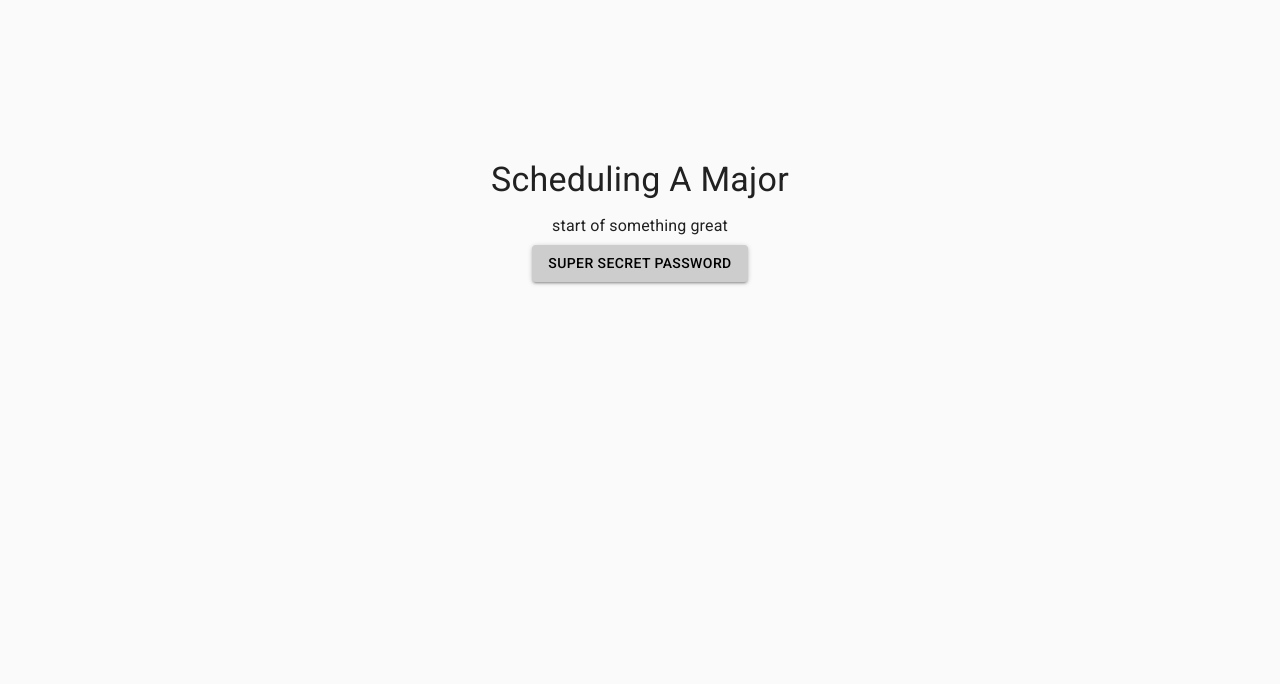
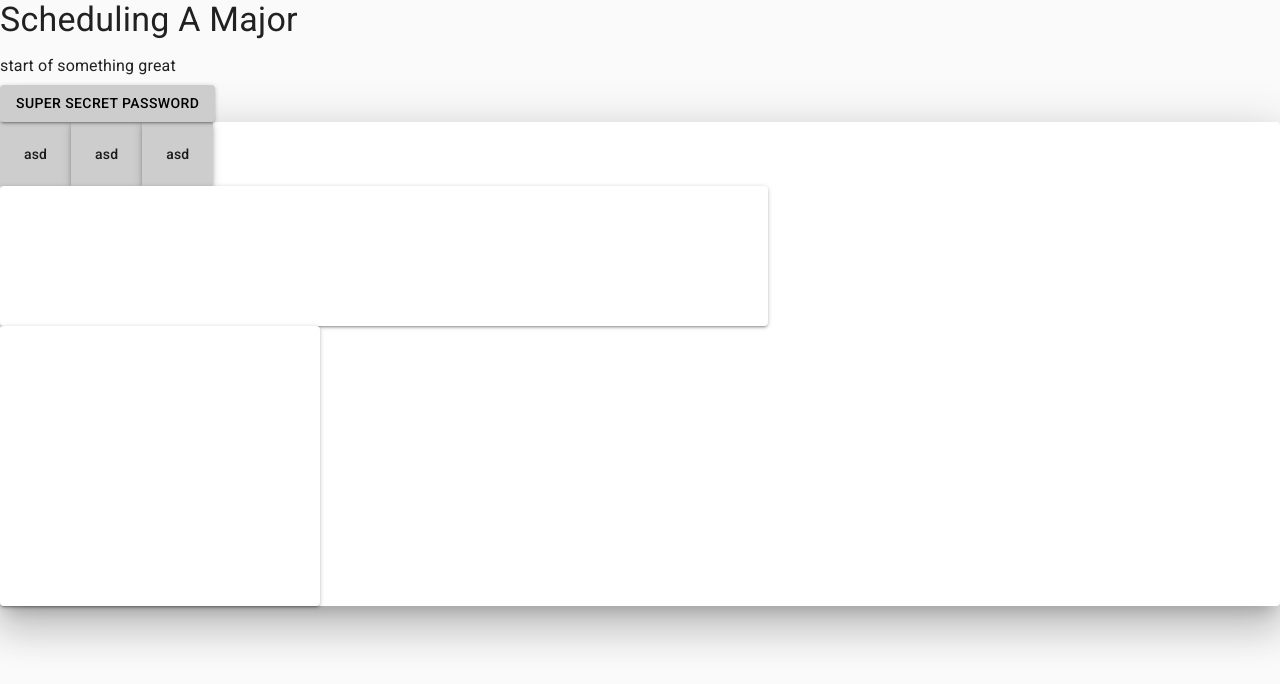
Before and after one commit to JosephMart/howdy-scheduler-436, a React (Create React App) app: page / in a window 1280 px wide. Shown: the top 684 px of the page. Built offline with nearby package versions, Linux system fonts and the light colour scheme.

Commit message:
progress on layout of scheduler

```diff
--- a/src/components/scheduler/bar.jsx
+++ b/src/components/scheduler/bar.jsx
@@ -0,0 +1,29 @@
+import React from 'react';
+import PropTypes from 'prop-types';
+import { withStyles } from '@material-ui/core/styles';
+import AppBar from '@material-ui/core/AppBar';
+import Toolbar from '@material-ui/core/Toolbar';
+
+const styles = theme => ({
+  root: {
+    width: '100%',
+  }
+});
+
+function Bar({ classes, children }) {
+  return (
+    <div className={classes.root}>
+      <AppBar position="static" color="secondary">
+        <Toolbar className={classes.test}>
+          {children}
+        </Toolbar>
+      </AppBar>
+    </div>
+  );
+}
+
+Bar.propTypes = {
+  classes: PropTypes.object.isRequired,
+};
+
+export default withStyles(styles)(Bar);
--- a/src/components/scheduler/index.jsx
+++ b/src/components/scheduler/index.jsx
@@ -0,0 +1 @@
+export { default } from './scheduler'
--- /dev/null
+++ b/src/components/scheduler/labelscrollcol.jsx
@@ -0,0 +1,27 @@
+import React from 'react'
+import * as PropTypes from 'prop-types'
+import { Typography, withStyles } from '@material-ui/core'
+import withRoot from '../../withRoot'
+import Bar from './bar'
+
+const styles = theme => {
+
+}
+
+function LabelScrollCol({ classes }) {
+  return (
+    <div>
+      <Bar>
+        <Typography>
+          asd
+        </Typography>
+      </Bar>
+    </div>
+  )
+}
+
+LabelScrollCol.propTypes = {
+  classes: PropTypes.object.isRequired,
+};
+
+export default withRoot(withStyles(styles)(LabelScrollCol))
--- a/src/components/scheduler/scheduler.jsx
+++ b/src/components/scheduler/scheduler.jsx
@@ -0,0 +1,83 @@
+import React from 'react'
+import PropTypes from 'prop-types'
+
+import withRoot from '../../withRoot'
+import { withStyles } from '@material-ui/core'
+import Paper from '@material-ui/core/Paper'
+import Grid from '@material-ui/core/Grid'
+import LabelScrollCol from './labelscrollcol'
+
+const styles = theme => ({
+  root: {
+    // ...theme.mixins.gutters(),
+    // paddingLeft: 0,
+    // paddingRight: 0,
+    // color: 'white'
+    // paddingTop: theme.spacing.unit * 2,
+    // paddingBottom: theme.spacing.unit * 2,
+  },
+  grid: {
+    flexGrow: 1,
+  },
+  paper: {
+    height: 140,
+    width: '25vw',
+  },
+  scrollCol: {
+    height: 140,
+    width: '20vw',
+  },
+  details: {
+    height: 140,
+    width: '60vw',
+  },
+  schedule: {
+    height: 140 * 2,
+    width: '25vw',
+  },
+})
+
+function Scheduler ({ classes }) {
+  return (
+    <div>
+      <Paper className={classes.root} elevation={24} style={{paddingLeft: 0, paddingRight: 0}}>
+        <Grid container spacing={0}>
+          {/*  All scroll cols and details */}
+          <Grid container item xl={6} spacing={0}>
+            {/* Scroll cols*/}
+            <Grid container item xl={12} spacing={0}>
+              {/*  Department */}
+              <Grid item xl={4}>
+                <LabelScrollCol />
+              </Grid>
+              {/*  Course */}
+              <Grid item xl={4}>
+                <LabelScrollCol />
+              </Grid>
+              {/*  Section*/}
+              <Grid item xl={4}>
+                <LabelScrollCol />
+              </Grid>
+            </Grid>
+            {/* Details */}
+            <Grid item xl={12}>
+              <Paper className={classes.details} />
+            </Grid>
+          </Grid>
+          {/*  Schedule */}
+          <Grid container item xl={4}>
+            <Grid item xl={12}>
+              <Paper className={classes.schedule} />
+            </Grid>
+          </Grid>
+        </Grid>
+      </Paper>
+    </div>
+  )
+}
+
+Scheduler.propTypes = {
+  classes: PropTypes.object.isRequired,
+}
+
+export default withRoot(withStyles(styles)(Scheduler))
--- a/src/index.scss
+++ b/src/index.scss
@@ -0,0 +1,11 @@
+html {
+  margin: 0;
+  height: 100%;
+  width: 100%;
+}
+
+body {
+  margin: 0;
+  min-height: 100%;
+  width: 100%;
+}
--- a/src/pages/index.jsx
+++ b/src/pages/index.jsx
@@ -9,11 +9,10 @@ import DialogActions from "@material-ui/core/DialogActions";
 import Typography from "@material-ui/core/Typography";
 import { withStyles } from "@material-ui/core/styles";
 import withRoot from "../withRoot";
+import Scheduler from '../components/scheduler'
 
 const styles = theme => ({
   root: {
-    textAlign: "center",
-    paddingTop: theme.spacing.unit * 20
   }
 });
 
@@ -64,6 +63,7 @@ class Index extends React.Component {
         >
           Super Secret Password
         </Button>
+        <Scheduler />
       </div>
     );
   }
```
